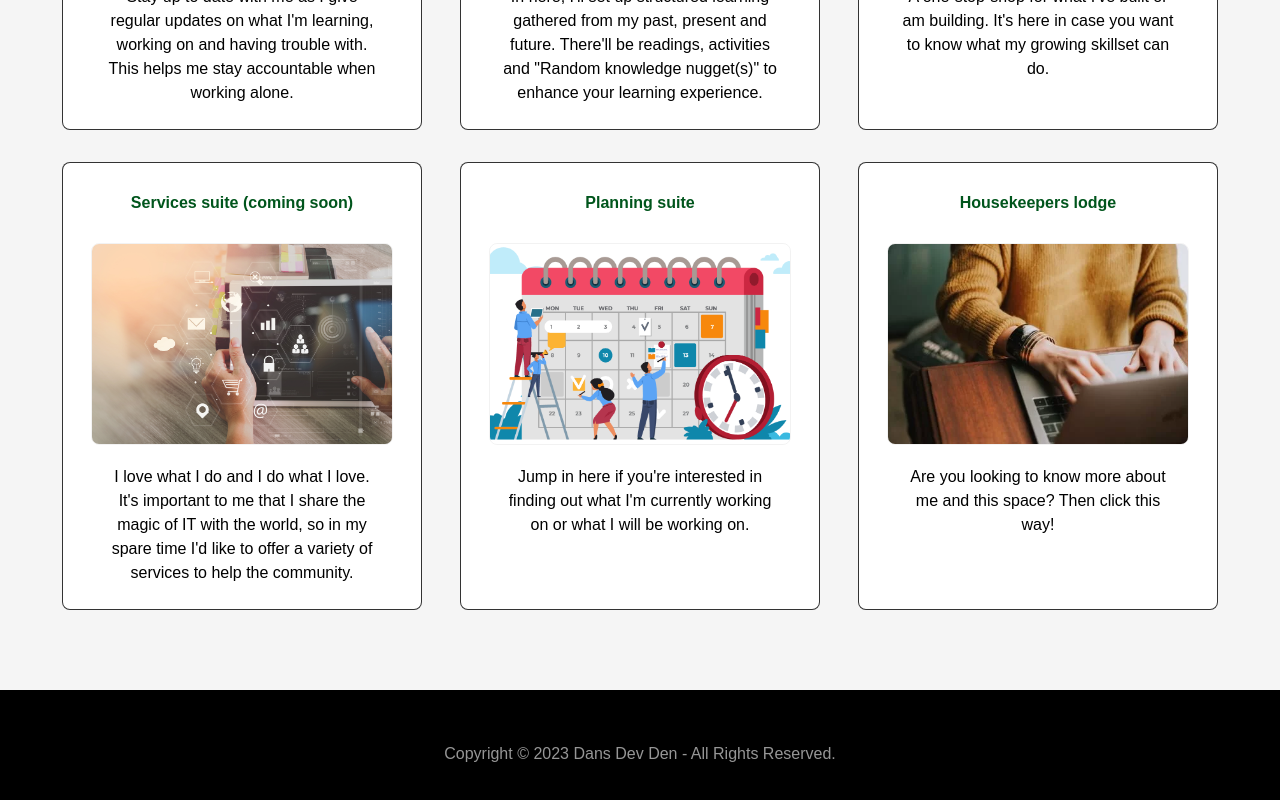
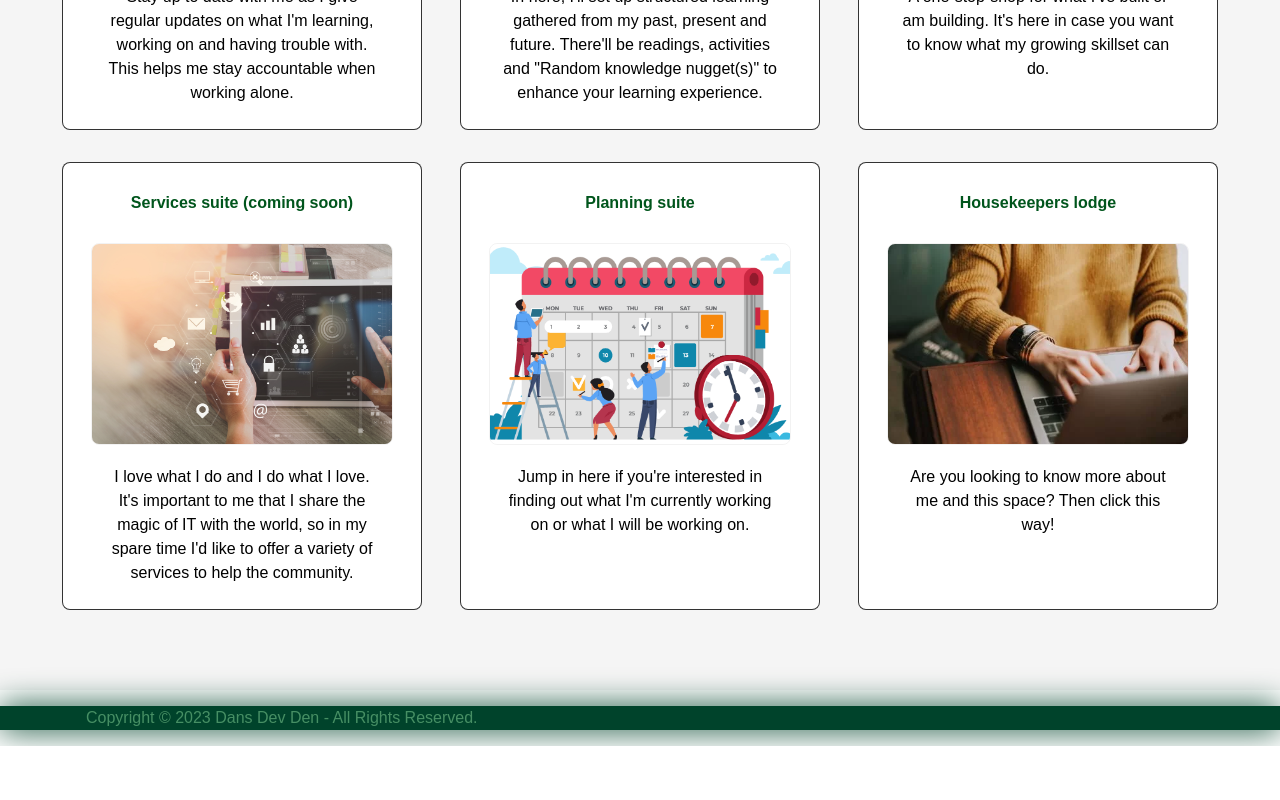
Before and after one commit to danriley11/DansDevDen, a React (Vite) app: page / in a window 1280 px wide. Shown: the part 1995-2795 px from the top of the page. After the commit the page ends 2741 px from the top, so only its background shows below. Built offline with nearby package versions, Linux system fonts and the light colour scheme.

Commit message:
Update footer styles

```diff
--- a/src/components/pageStructure/footer/Footer.styles.ts
+++ b/src/components/pageStructure/footer/Footer.styles.ts
@@ -1,17 +1,72 @@
 import styled from 'styled-components';
-import { black, lightGreySolid } from '../../core/colours';
-import { rem } from '../../core/styles';
+import { darkGreen, greenAccent1, greenAccent2, lightGrey } from '../../core/colours';
+import { mediaUp, rem } from '../../core/styles';
 
 export const FooterContainer = styled.div`
   position: relative;
-  display: flex;
-  flex-direction: column;
-  justify-content: center;
-  align-items: center;
-  height: ${rem(128)};
-  background-color: ${black};
+  padding: 0 ${rem(30)};
+  background-color: ${darkGreen};
+  box-shadow: 0 0 ${rem(32)} ${darkGreen};
 
+  h4 {
+    color: ${greenAccent1};
+    margin-bottom: ${rem(12)};
+  }
   p {
-    color: ${lightGreySolid};
+    color: ${greenAccent2};
+  }
+
+  .footer-top {
+    position: relative;
+    display: grid;
+    border-bottom: ${rem(2)} solid ${lightGrey};
+    padding-bottom: ${rem(24)};
+
+    a {
+      display: grid;
+      grid-template-columns: repeat(1, 1fr);
+      justify-items: center;
+      color: ${greenAccent2};
+      text-decoration: none;
+
+      &:hover {
+        cursor: pointer;
+        color: ${greenAccent1};
+      }
+    }
+
+    div {
+      display: grid;
+      gap: ${rem(10)};
+      text-align: center;
+    }
+
+    [aria-disabled='true'] {
+      color: grey;
+      text-decoration: line-through;
+
+      &:hover {
+        color: grey;
+        cursor: not-allowed;
+      }
+    }
+
+    ${mediaUp.sm`
+      display: grid;
+      grid-template-columns: repeat(2, 1fr);
+      justify-content: center;
+      align-items: start;
+
+      .footer-socials {
+        display: flex;
+        flex-direction: row;
+        justify-content: center;
+      }
+    `}
+  }
+
+  .footer-bottom {
+    display: grid;
+    justify-content: center;
   }
 `;
```
